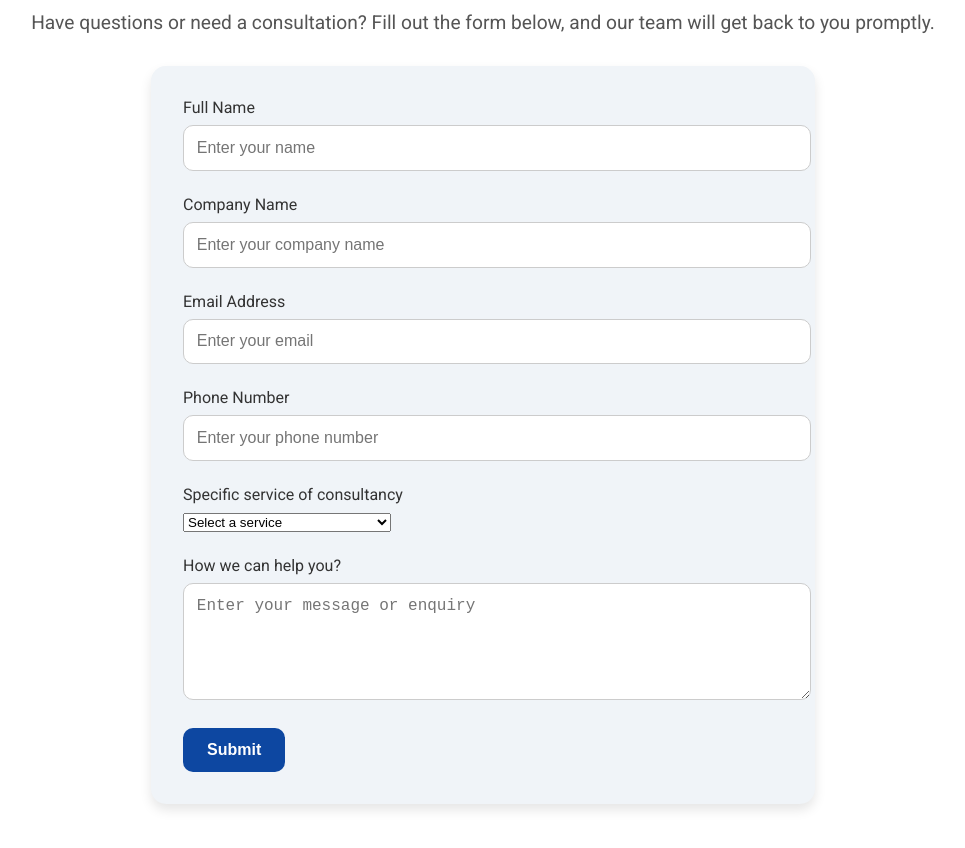
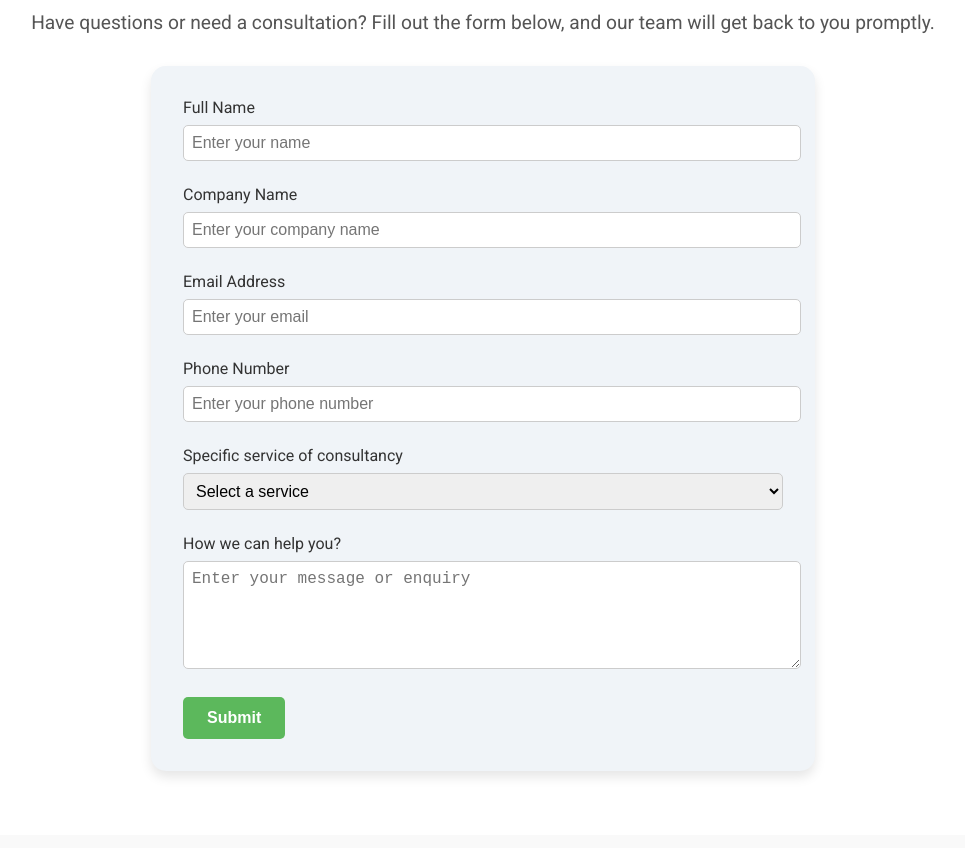
Before and after one commit to Prathamesh0903/Atmami-Industries, a plain HTML site: page enquiry.html in a window 1280 px wide. Shown: the part 280-1128 px from the top of the page, without its empty margins (157-1122 px from the left). Drawn offline with Linux system fonts and the light colour scheme.

Commit message:
Update enquiry.css

```diff
--- a/enquiry.css
+++ b/enquiry.css
@@ -138,3 +138,62 @@ body {
     padding: 1rem 0;
     margin-top: 2rem;
 }
+.enquiry-form {
+    max-width: 600px;
+    margin: 0 auto;
+    background: #f0f4f8;
+    padding: 2rem;
+    border-radius: 15px;
+    box-shadow: 0 6px 12px rgba(0, 0, 0, 0.1);
+  }
+
+  .form-group {
+    margin-bottom: 1.5rem;
+  }
+
+  .form-group label {
+    display: block;
+    font-size: 1rem;
+    margin-bottom: 0.5rem;
+    color: #333;
+  }
+
+  .form-group input,
+  .form-group textarea {
+    width: 100;
+    padding: 0.5rem;
+    border: 1px solid #ccc;
+    border-radius: 5px;
+    font-size: 1rem;
+  }
+
+  .form-group select {
+    width: 100%;
+    padding: 0.5rem;
+    border: 1px solid #ccc;
+    border-radius: 5px;
+    font-size: 1rem;
+  }
+
+  .submit-btn {
+    background-color: #5cb85c;
+    color: white;
+    padding: 0.75rem 1.5rem;
+    border: none;
+    border-radius: 5px;
+    cursor: pointer;
+    font-size: 1rem;
+  }
+
+  .submit-btn:hover {
+    background-color: #4cae4c;
+  }
+
+  .success-message {
+    background-color: #dff0d8;
+    color: #3c763d;
+    padding: 1rem;
+    border: 1px solid #3c763d;
+    border-radius: 5px;
+    margin-top: 1rem;
+  }
```
